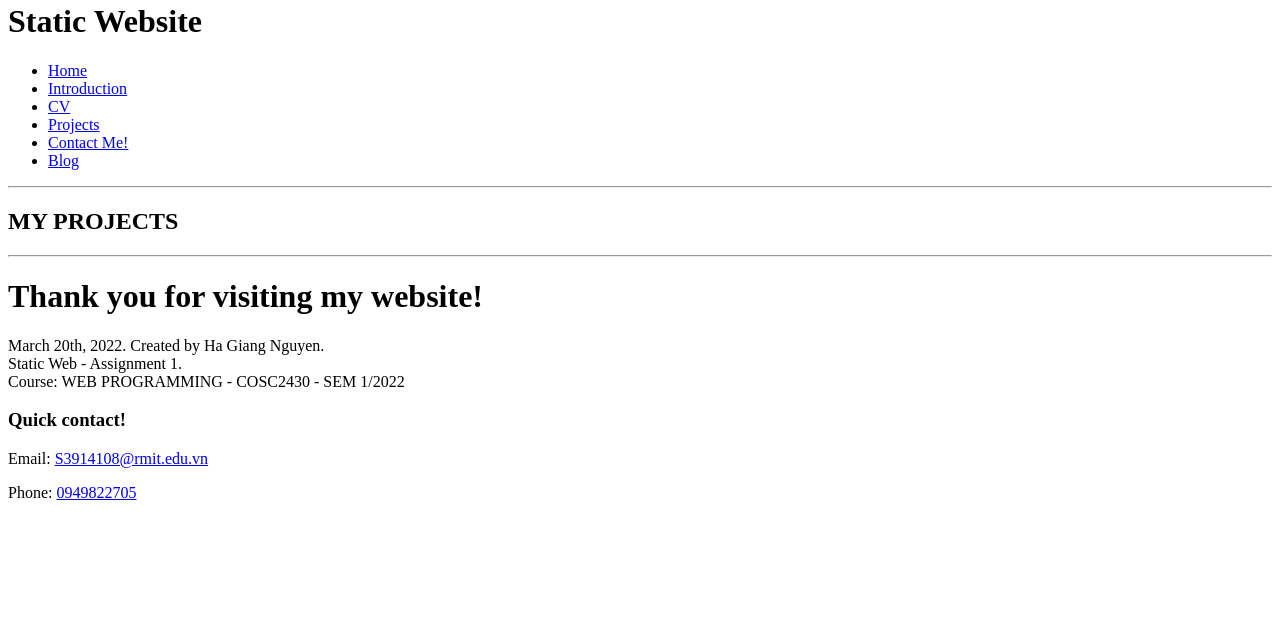
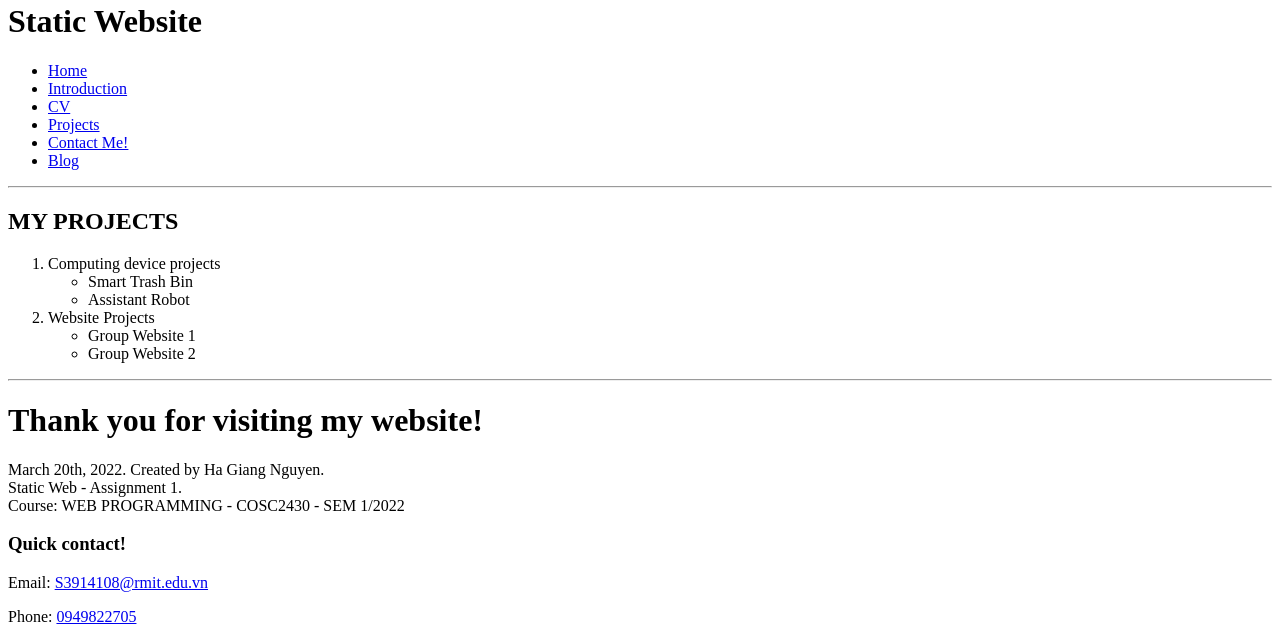
Before and after one commit to Giang2705/WebProgramming, a plain HTML site: page projects.html in a window 1280 px wide. Shown: the part 180-822 px from the top of the page. Before the commit the page ends 800 px from the top, so only its background shows below. Drawn offline with Linux system fonts and the light colour scheme.

Commit message:
buil cv and projects page

```diff
--- a/projects.html
+++ b/projects.html
@@ -43,6 +43,24 @@
         <div class="title">
             <h2>MY PROJECTS</h2>
         </div>
+        <div class="content">
+            <ol>
+                <div class="smartSystem">
+                    <li>Computing device projects</li>
+                    <ul>
+                        <li>Smart Trash Bin</li>
+                        <li>Assistant Robot</li>
+                    </ul>
+                </div>
+                <div class="web">
+                    <li>Website Projects</li>
+                    <ul>
+                        <li>Group Website 1</li>
+                        <li>Group Website 2</li>
+                    </ul>
+                </div>
+            </ol>
+        </div>
     </main>
 
     <!-- Footer -->
```
Also changed, not shown: cv.html (+16 -0 lines).
